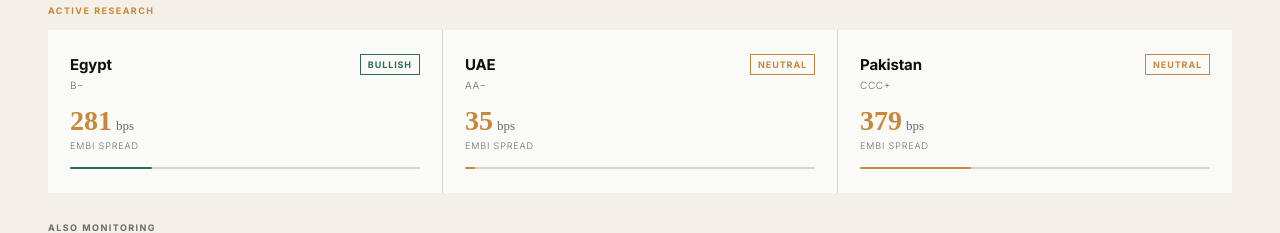
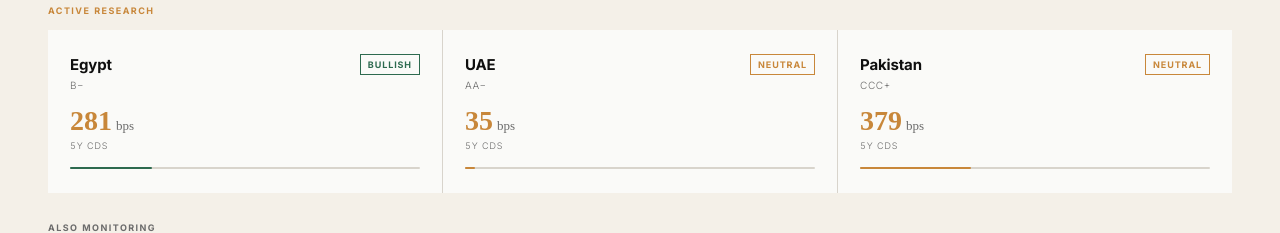
Before and after one commit to pbyv7y6whd-lang/ARI, a Next.js app: page / in a window 1280 px wide. Shown: the part 1700-1933 px from the top of the page. Built offline with nearby package versions, Linux system fonts and the light colour scheme.

Commit message:
Replace EMBI Spread label with 5Y CDS

```diff
--- a/app/page.tsx
+++ b/app/page.tsx
@@ -152,7 +152,7 @@
               <div style={{ fontWeight:700, marginBottom:4 }}>{tooltip.name}</div>
               <div style={{ fontSize:11, color:"rgba(255,255,255,0.5)", marginBottom:6 }}>{tooltip.rating}</div>
               <div style={{ fontSize:18, fontWeight:700, color:ACCENT, lineHeight:1 }}>{tooltip.spread} <span style={{ fontSize:11, fontWeight:400, color:"rgba(255,255,255,0.4)" }}>bps</span></div>
-              <div style={{ fontSize:10, color:"rgba(255,255,255,0.4)", marginBottom:6 }}>EMBI Spread</div>
+              <div style={{ fontSize:10, color:"rgba(255,255,255,0.4)", marginBottom:6 }}>5Y CDS</div>
               <div style={{
                 fontSize:10, fontWeight:700, letterSpacing:"0.08em", textTransform:"uppercase",
                 color: tooltip.stance==="bull" ? "#4caf7d" : tooltip.stance==="bear" ? "#cf6679" : ACCENT,
@@ -234,7 +234,7 @@
                     <div style={{ fontFamily:"'Playfair Display',serif", fontSize:28, fontWeight:700, color:ACCENT, lineHeight:1, marginBottom:4 }}>
                       {c.spread}<span style={{ fontSize:13, fontWeight:400, color:MUTED, marginLeft:4 }}>bps</span>
                     </div>
-                    <div style={{ fontSize:9, color:MUTED, letterSpacing:"0.1em", textTransform:"uppercase", marginBottom:14 }}>EMBI Spread</div>
+                    <div style={{ fontSize:9, color:MUTED, letterSpacing:"0.1em", textTransform:"uppercase", marginBottom:14 }}>5Y CDS</div>
                     <div style={{ height:2, background:RULE, borderRadius:1 }}>
                       <div style={{ height:"100%", borderRadius:1, background:c.stance==="bull"?GREEN:c.stance==="bear"?RED:ACCENT, width:`${Math.min((c.spread/1200)*100,100)}%` }} />
                     </div>
```
